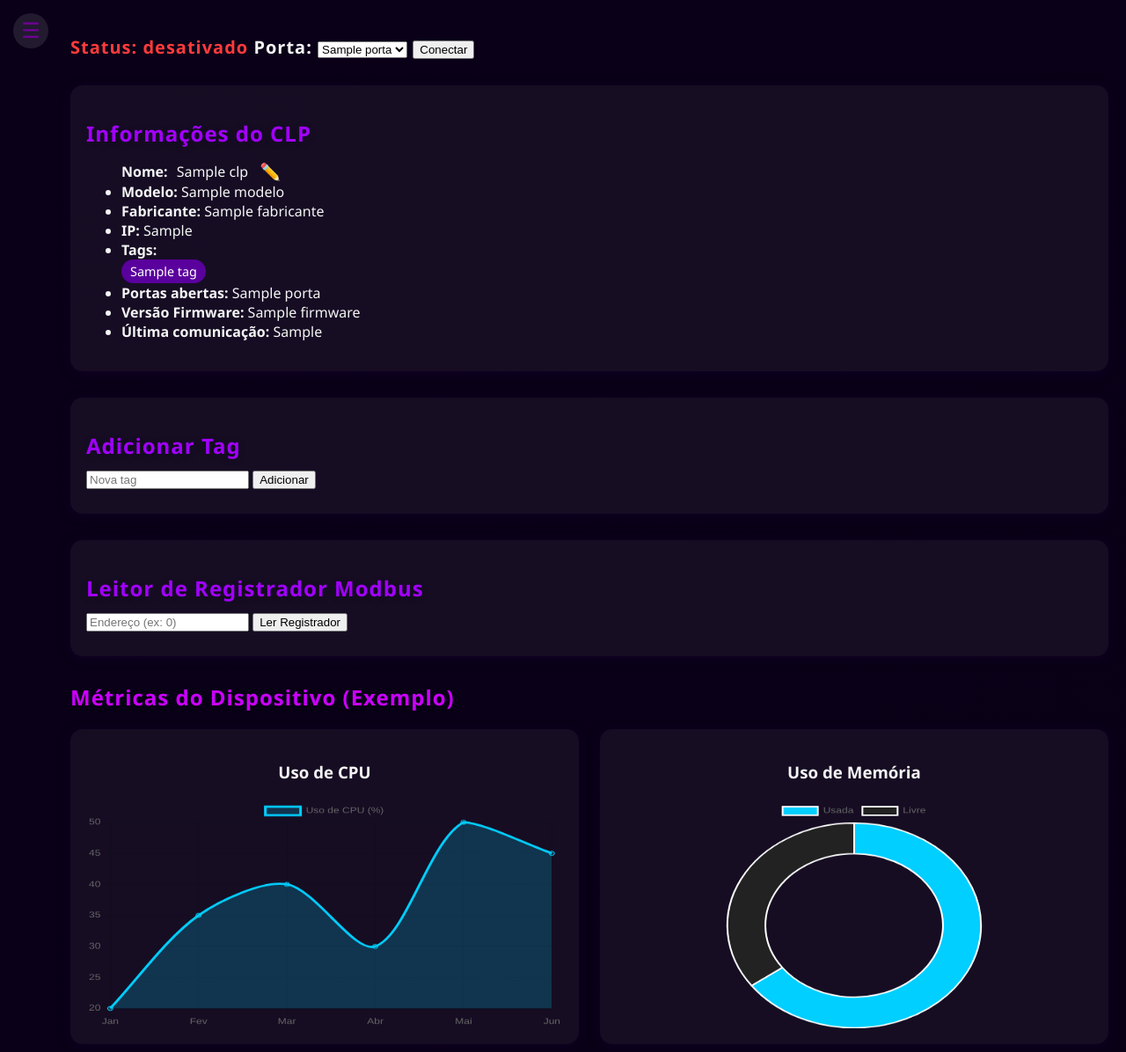
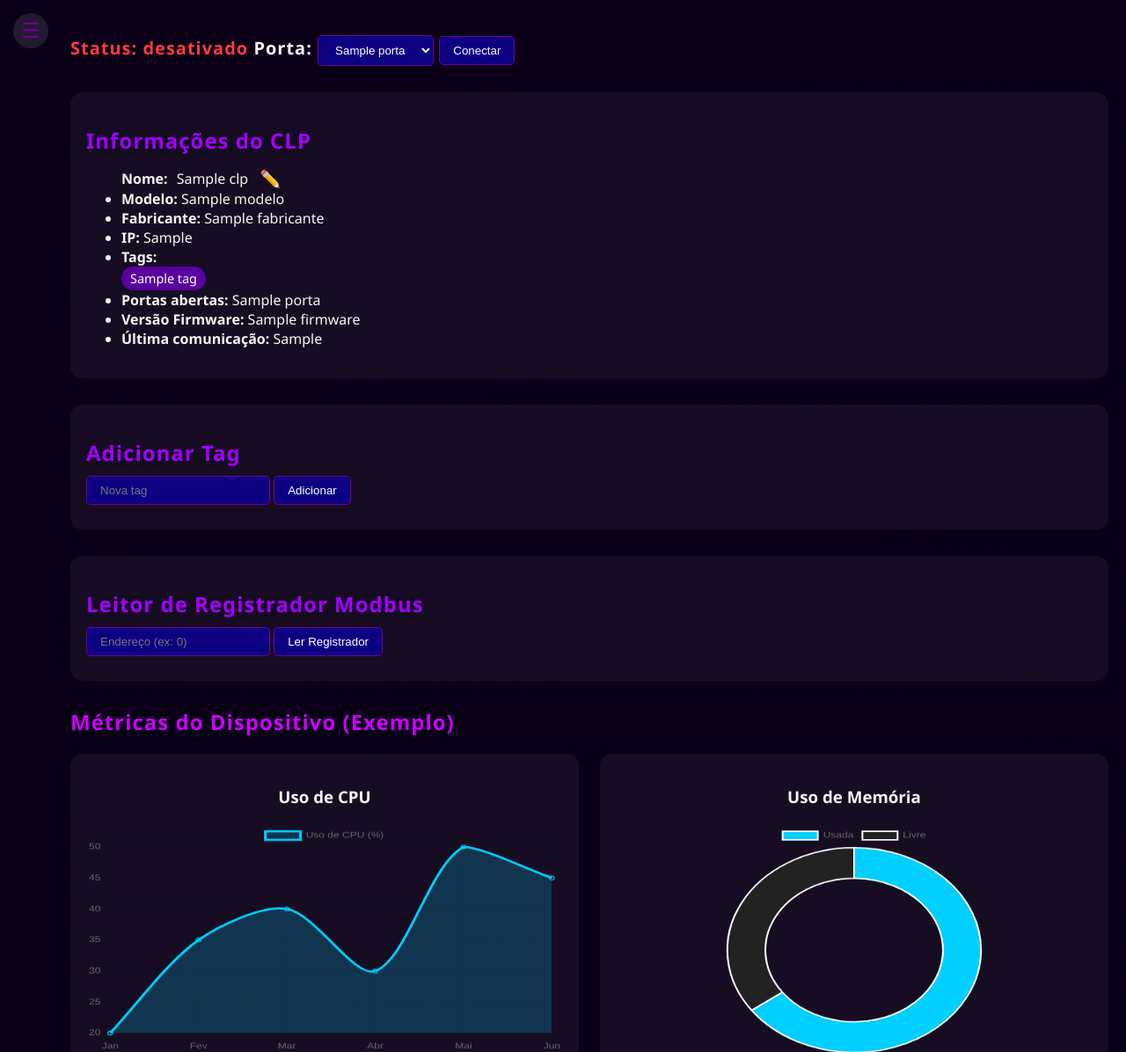
Before and after one commit to markus8006/CLP_TCC, a Flask app: template clp_app/server/templates/detalhes.html in a window 1280 px wide. Shown: the top 1196 px of the page at 88% size. Run offline with Flask 3, Linux system fonts and the light colour scheme; the template is opened without the code that fills it: most values are stand-ins (such as "Sample title", 1, 10 or a date in 2020).

Commit message:
alterações visuais (teste)

```diff
--- a/clp_app/server/static/styles/detalhes.css
+++ b/clp_app/server/static/styles/detalhes.css
@@ -94,3 +94,71 @@
     font-size: 1.2rem;
     padding: 0 5px;
 }
+
+.btn-acao {
+    background-color: #0d0081;
+    color: white;
+    padding: 8px 15px;
+    border-radius: 5px;
+    border: 1px solid #6e0096;
+    cursor: pointer;
+    transition: 0.3s;
+}
+
+.input-form {
+    background-color: rgba(71, 0, 202, 0.5);
+    color: white;
+    padding: 8px 15px;
+    border-radius: 5px;
+    border: 1px solid #6e0096;
+    transition: 0.3s;
+}
+
+.input-form {
+    background-color: #0d0081;
+    color: white;
+    padding: 8px 15px;
+    border-radius: 5px;
+    border: 1px solid #6e0096;
+    cursor: pointer;
+    transition: 0.3s;
+}
+
+.input-form:hover {
+    background-color: #1b00a3;
+    transform: translateY(-2px);
+}
+
+.form-input {
+    background-color: rgba(71, 0, 202, 0.5);
+    color: white;
+    padding: 8px 15px;
+    border-radius: 5px;
+    border: 1px solid #6e0096;
+    transition: 0.3s;
+}
+
+.form-input {
+    background-color: #0d0081;
+    color: white;
+    padding: 8px 15px;
+    border-radius: 5px;
+    border: 1px solid #6e0096;
+    cursor: pointer;
+    transition: 0.3s;
+}
+
+.form-input:hover {
+    background-color: #1b00a3;
+    transform: translateY(-2px);
+}
+
+.btn {
+    background-color: #0d0081;
+    color: white;
+    padding: 8px 15px;
+    border-radius: 5px;
+    border: 1px solid #6e0096;
+    cursor: pointer;
+    transition: 0.3s;
+}
--- a/clp_app/server/templates/logs.html
+++ b/clp_app/server/templates/logs.html
@@ -15,7 +15,7 @@
     </div>
 
     <div>
-        <h1>Logs do CLP</h1>
+        <h1 class="logs_do_clp">Logs do CLP</h1>
         <button onclick="limparLogs()">Limpar Logs</button>
         <form method="POST" action="{{ url_for('utils.limpar_logs') }}">
             <button type="submit">Limpar Registros</button>
```
Also changed, not shown: clp_app/server/static/styles/logs.css (+19 -0 lines), clp_app/server/static/styles/coleta.css (line endings or trailing spaces).
